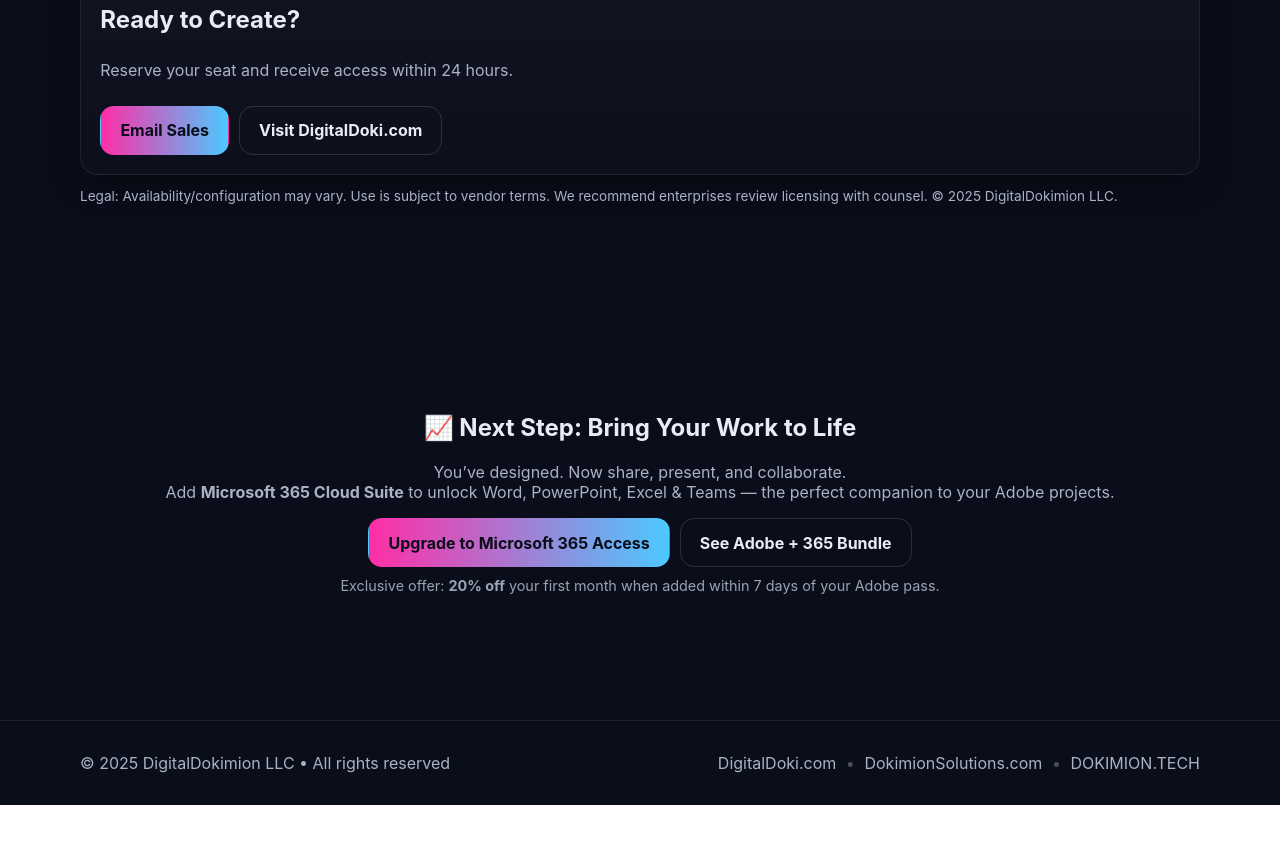
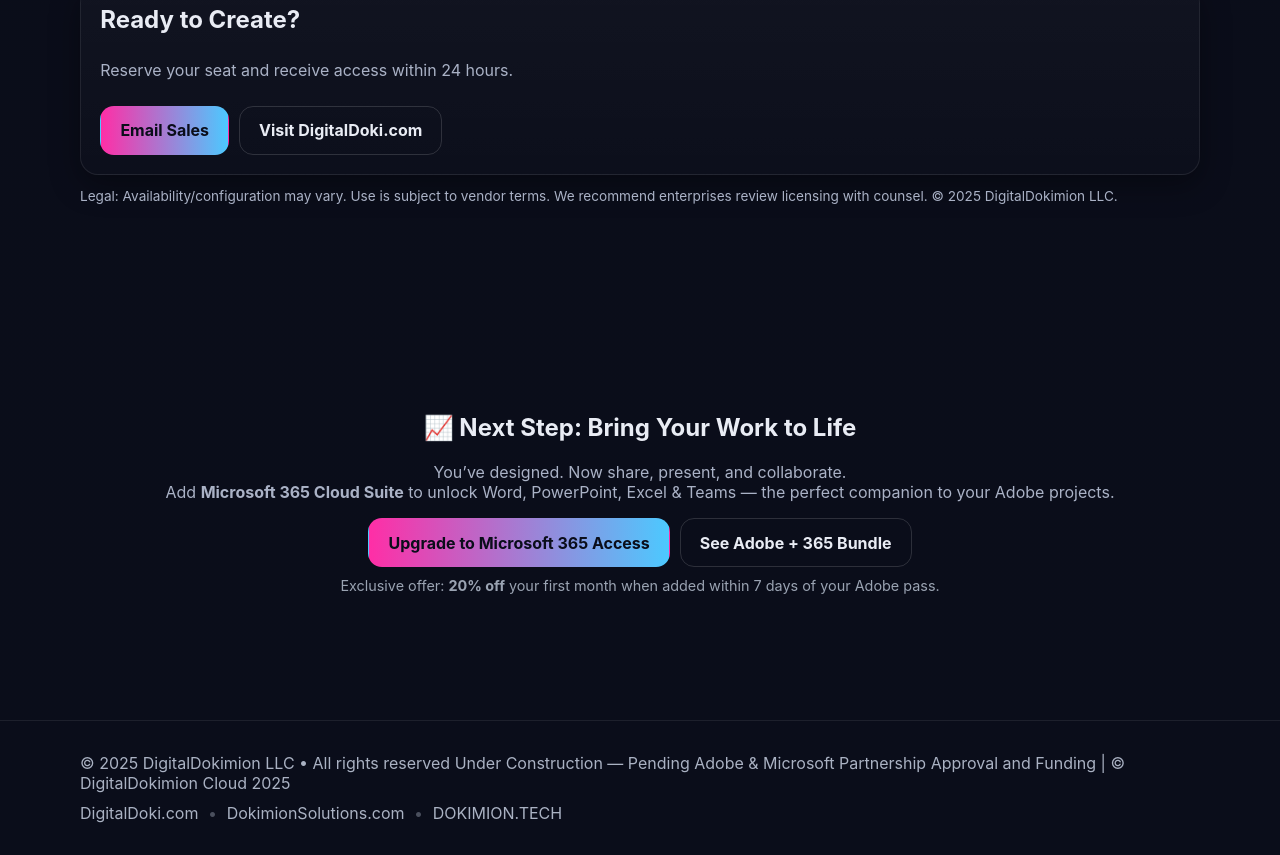
Before and after one commit to digitaldoki/dokimiontech-cloud, a plain HTML site: page adobe.html in a window 1280 px wide. Shown: the part 2259-3114 px from the top of the page. Before the commit the page ends 3064 px from the top, so only its background shows below. Drawn offline with Linux system fonts and the light colour scheme.

Commit message:
Update adobe.html

```diff
--- a/adobe.html
+++ b/adobe.html
@@ -159,7 +159,9 @@
   </main>
 <footer>
     <div class="container" style="display:flex;flex-wrap:wrap;gap:.6rem;justify-content:space-between;align-items:center">
-      <div>© 2025 DigitalDokimion LLC • All rights reserved</div>
+      <div>© 2025 DigitalDokimion LLC • All rights reserved
+        Under Construction — Pending Adobe & Microsoft Partnership Approval and Funding | © DigitalDokimion Cloud 2025
+      </div>
       <div style="display:flex;gap:.6rem;align-items:center">
         <a href="https://digitaldoki.com" target="_blank" rel="noopener">DigitalDoki.com</a>
         <span style="opacity:.4">•</span>
```
